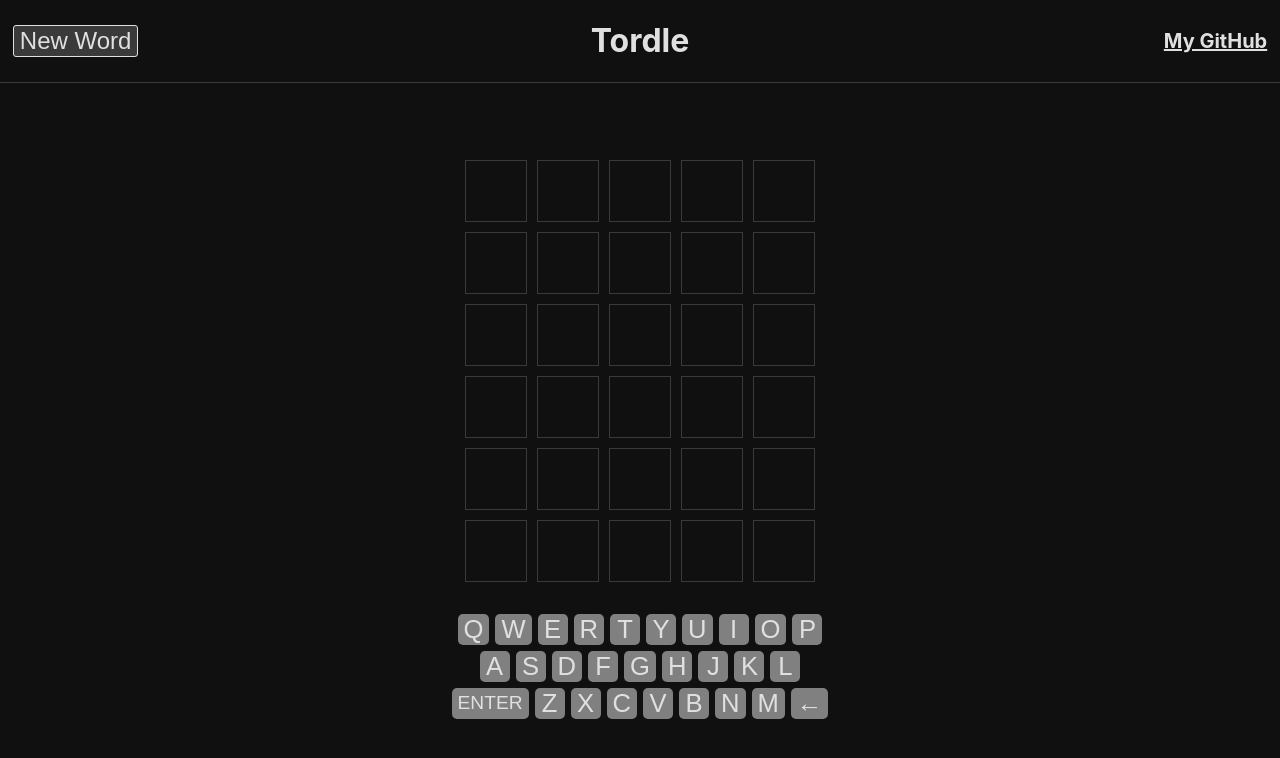
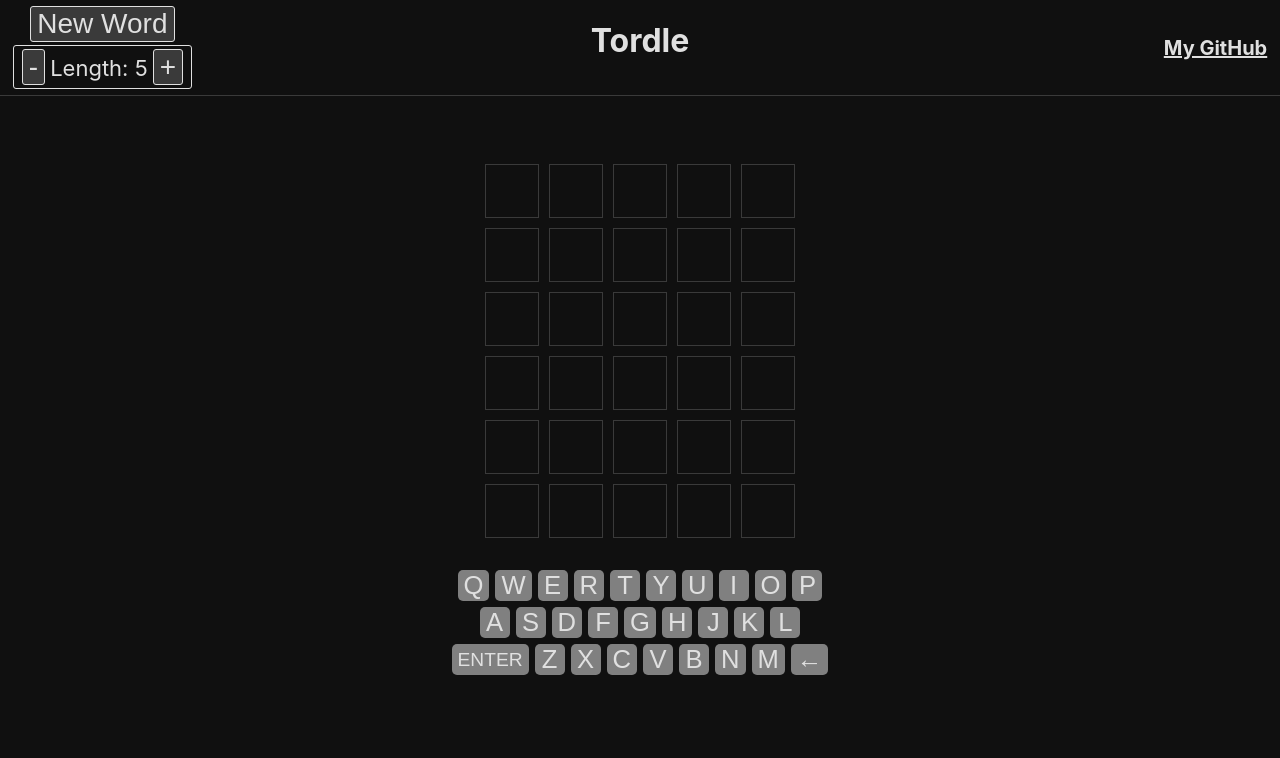
Before and after one commit to CDrury0/tordle, a React (Create React App) app: page / in a window 1280 px wide. Shown: the top 758 px of the page. Built offline with nearby package versions, Linux system fonts and the light colour scheme.

Commit message:
Logic To Change Word Length
- Word can be set to 4, 5, or 6 letters long (although there are currently only word bank entries for 5-letter words)
- Changing word length automatically resets the game
- The number of guesses allowed automatically updates to be word length + 1

```diff
--- a/src/App.css
+++ b/src/App.css
@@ -16,6 +16,7 @@
   flex-direction: row;
   justify-content: space-between;
   border-bottom: 1px solid var(--dark-gray);
+  height: 95px;
 }
 
 .Heading > * {
@@ -25,7 +26,7 @@
 #rightHead, #leftHead {
   display: flex;
   align-items: center;
-  margin: 0 clamp(10px, 1vw, 25px);
+  margin: 0 clamp(0px, 1vw, 15px);
 }
 
 #rightHead {
@@ -54,8 +55,8 @@
 .BoardCell {
   font-size: clamp(32px, 3vw, 40px);
   border: thin solid var(--dark-gray);
-  width: clamp(60px, 6.5vh, 80px);
-  height: clamp(60px, 6.5vh, 80px);
+  width: clamp(45px, 6.5vh, 60px);
+  height: clamp(45px, 6.5vh, 60px);
   margin: 5px;
 }
 
@@ -94,7 +95,7 @@ button {
   border: thin solid var(--white);
   border-radius: 3px;
   color: var(--white);
-  font-size: clamp(20px, 2.5vw, 24px);
+  font-size: clamp(20px, 2.5vw, 28px);
 }
 
 a, a:visited {
@@ -103,6 +104,25 @@ a, a:visited {
 }
 
 .Alert {
-  margin: clamp(10px, 3vh, 30px) 0 0 0;
+  margin: clamp(5px, 3vh, 15px) 0 0 0;
   min-height: 24px;
 }
+
+.OptionsMenu {
+  position: fixed;
+  top: 90px;
+  right: 5px;
+  background-color: var(--dark-gray);
+}
+
+#lengthControls {
+  border: thin solid var(--white);
+  border-radius: 3px;
+  padding: 3px;
+  margin-top: 3px;
+  font-size: clamp(16px, 2.5vw, 22px);
+}
+
+#lengthControls > button {
+  margin: 0 5px;
+}
--- a/src/App.tsx
+++ b/src/App.tsx
@@ -7,20 +7,28 @@ import Alert from './Components/Alert'
 import RawBank from './WordBank.json';
 
 //this will be unwieldy to repeat for each bank of words when other lengths are added
-const wordBankL = RawBank as BankObj;
-const wordBank = { 5: wordBankL[5].map((val) => { return val.toUpperCase() }) } as BankObj;
+interface BankObj {
+	"4": string[],
+	"5": string[],
+	"6": string[]
+}
+
+export type LengthValues = 4 | 5 | 6;
+type TripleStringTuple = [string, string, string];
+
+const wordBankImport: BankObj = RawBank;
+const wordBank: BankObj = {
+	4: wordBankImport[4].map((val): string => { return val.toUpperCase() }),
+	5: wordBankImport[5].map((val): string => { return val.toUpperCase() }),
+	6: wordBankImport[6].map((val): string => { return val.toUpperCase() })
+};
 
 const alphabet = "ABCDEFGHIJKLMNOPQRSTUVWXYZ";
 export const WordContext = createContext<string>("TESTY");
 export const LetterStatusContext = createContext<TripleStringTuple>(["", "", ""]);
+export const MIN_LENGTH: LengthValues = 4, MAX_LENGTH: LengthValues = 6;
 
-interface BankObj {
-	[key5: string]: string[]
-}
-
-type TripleStringTuple = [string, string, string];
-
-const getRandomWord = (wordLength: number): string => {
+const getRandomWord = (wordLength: LengthValues): string => {
 	const listAtLength = wordBank[wordLength];
 	return listAtLength[Math.floor(listAtLength.length * Math.random())];
 }
@@ -28,8 +36,8 @@ const getRandomWord = (wordLength: number): string => {
 function App() {
 	const letterStatusDefault: TripleStringTuple = ["", "", ""];
 	const [guesses, setGuesses] = useState<string[]>([""]);
-	const [wordLength, setWordLength] = useState<number>(5);
-	const [numGuesses, setNumGuesses] = useState<number>(6);
+	const [wordLength, setWordLength] = useState<LengthValues>(5);
+	const [numGuesses, setNumGuesses] = useState<number>(wordLength + 1);
 	const [word, setWord] = useState<string>(getRandomWord(wordLength));
 	const [letterStatus, setLetterStatus] = useState<TripleStringTuple>(letterStatusDefault);
 	const [alertMessage, setAlertMessage] = useState<string>("");
@@ -137,15 +145,20 @@ function App() {
 
 	const newWordFunc = () => {
 		setWord(getRandomWord(wordLength));
+		setNumGuesses(wordLength + 1);
 		setGuesses([""]);
 		setLetterStatus(letterStatusDefault);
 		setAlertMessage("");
 		setAllowInput(true);
 	};
 
+	useEffect(() => {
+		newWordFunc();
+	}, [wordLength]);
+
 	return (
 		<div className="App">
-			<Heading newWordFunc={newWordFunc}/>
+			<Heading newWordFunc={newWordFunc} setWordLength={setWordLength} wordLength={wordLength}/>
 			<Alert alertMessage={alertMessage} />
 			<WordContext.Provider value={word}>
 				<Board numGuesses={numGuesses} wordLength={wordLength} guesses={guesses} />
--- a/src/Components/Board.tsx
+++ b/src/Components/Board.tsx
@@ -1,4 +1,4 @@
-import React, { Dispatch, SetStateAction } from 'react';
+import React from 'react';
 import BoardRow from './BoardRow';
 
 interface BoardProps {
--- a/src/Components/Heading.tsx
+++ b/src/Components/Heading.tsx
@@ -1,11 +1,26 @@
+import { LengthValues, MIN_LENGTH, MAX_LENGTH } from "../App";
 
-const Heading: React.FC<{newWordFunc : () => void}> = ({ newWordFunc }) => {
+interface HeadingProps {
+    newWordFunc: () => void,
+    setWordLength: (value: LengthValues) => void,
+    wordLength: LengthValues
+}
+
+const Heading: React.FC<HeadingProps> = ({ newWordFunc, setWordLength, wordLength }) => {
     return (
         <div className="Heading">
             <div id="leftHead">
-                <button onClick={newWordFunc}>
-                    New Word
-                </button>
+                <div>
+                    <button onClick={newWordFunc}>
+                        New Word
+                    </button>
+                    <br />
+                    <div id="lengthControls">
+                        <button onClick={wordLength === MIN_LENGTH ? () => {} : () => {setWordLength(wordLength - 1 as LengthValues)}}>-</button>
+                        Length: {wordLength}
+                        <button onClick={wordLength === MAX_LENGTH ? () => {} : () => {setWordLength(wordLength + 1 as LengthValues)}}>+</button>
+                    </div>
+                </div>
             </div>
             <div>
                 <h1>Tordle</h1>
--- a/src/WordBank.json
+++ b/src/WordBank.json
@@ -1,4 +1,5 @@
 {
+    "4": [],
     "5": [
         "aback",
         "abase",
@@ -3110,5 +3111,6 @@
         "zones",
         "zonks",
         "zooms"
-    ]
+    ],
+    "6": []
 }
```
